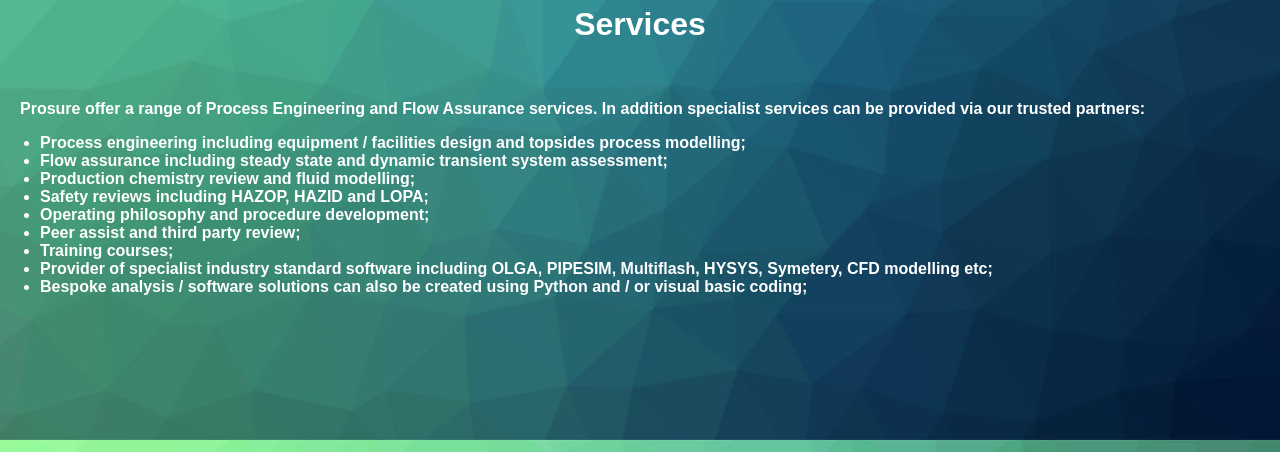
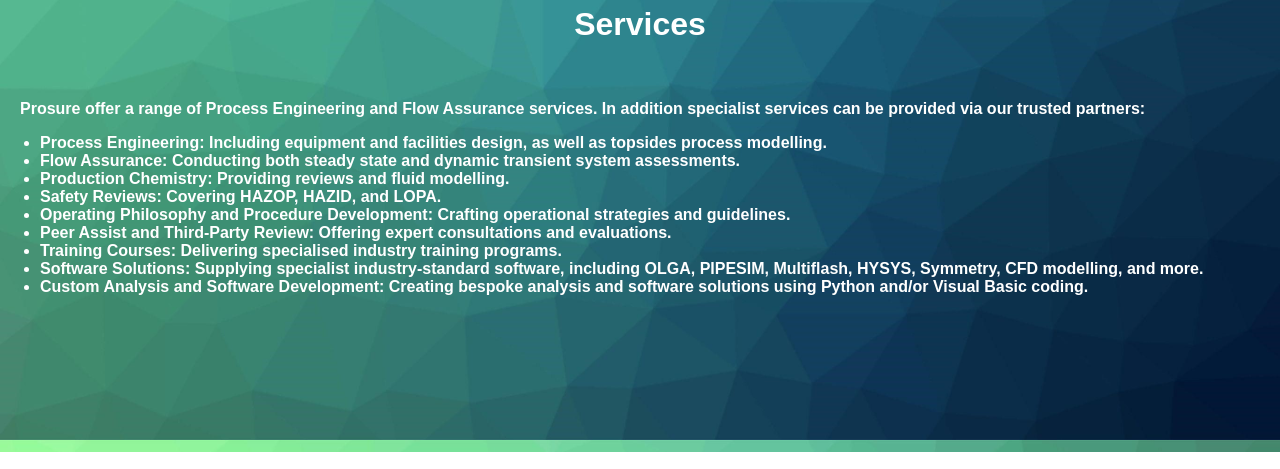
Before and after one commit to JRB1978/Prosure_Website, a website: page docs/index.html in a window 1280 px wide. Shown: the part 840-1309 px from the top of the page. Drawn offline with Linux system fonts and the light colour scheme; no server answers.

Commit message:
Update index.html
Services Descriptions Update

```diff
--- a/docs/index.html
+++ b/docs/index.html
@@ -46,15 +46,15 @@
         <div class="services-text">
             <p><strong>Prosure offer a range of Process Engineering and Flow Assurance services. In addition specialist services can be provided via our trusted partners:</strong></p>
             <ul>
-                <li><strong>Process engineering including equipment / facilities design and topsides process modelling;</strong></li>
-                <li><strong>Flow assurance including steady state and dynamic transient system assessment;</strong></li>
-                <li><strong>Production chemistry review and fluid modelling;</strong></li>
-                <li><strong>Safety reviews including HAZOP, HAZID and LOPA;</strong></li>
-                <li><strong>Operating philosophy and procedure development;</strong></li>
-                <li><strong>Peer assist and third party review;</strong></li>
-                <li><strong>Training courses;</strong></li>
-                <li><strong>Provider of specialist industry standard software including OLGA, PIPESIM, Multiflash, HYSYS, Symetery, CFD modelling etc;</strong></li>
-                <li><strong>Bespoke analysis / software solutions can also be created using Python and / or visual basic coding;</strong></li>
+                <li><strong>Process Engineering: Including equipment and facilities design, as well as topsides process modelling.</strong></li>
+                <li><strong>Flow Assurance: Conducting both steady state and dynamic transient system assessments.</strong></li>
+                <li><strong>Production Chemistry: Providing reviews and fluid modelling.</strong></li>
+                <li><strong>Safety Reviews: Covering HAZOP, HAZID, and LOPA.</strong></li>
+                <li><strong>Operating Philosophy and Procedure Development: Crafting operational strategies and guidelines.</strong></li>
+                <li><strong>Peer Assist and Third-Party Review: Offering expert consultations and evaluations.</strong></li>
+                <li><strong>Training Courses: Delivering specialised industry training programs.</strong></li>
+                <li><strong>Software Solutions: Supplying specialist industry-standard software, including OLGA, PIPESIM, Multiflash, HYSYS, Symmetry, CFD modelling, and more.</strong></li>
+                <li><strong>Custom Analysis and Software Development: Creating bespoke analysis and software solutions using Python and/or Visual Basic coding.</strong></li>
             </ul>
         </div>
     </div>
```
